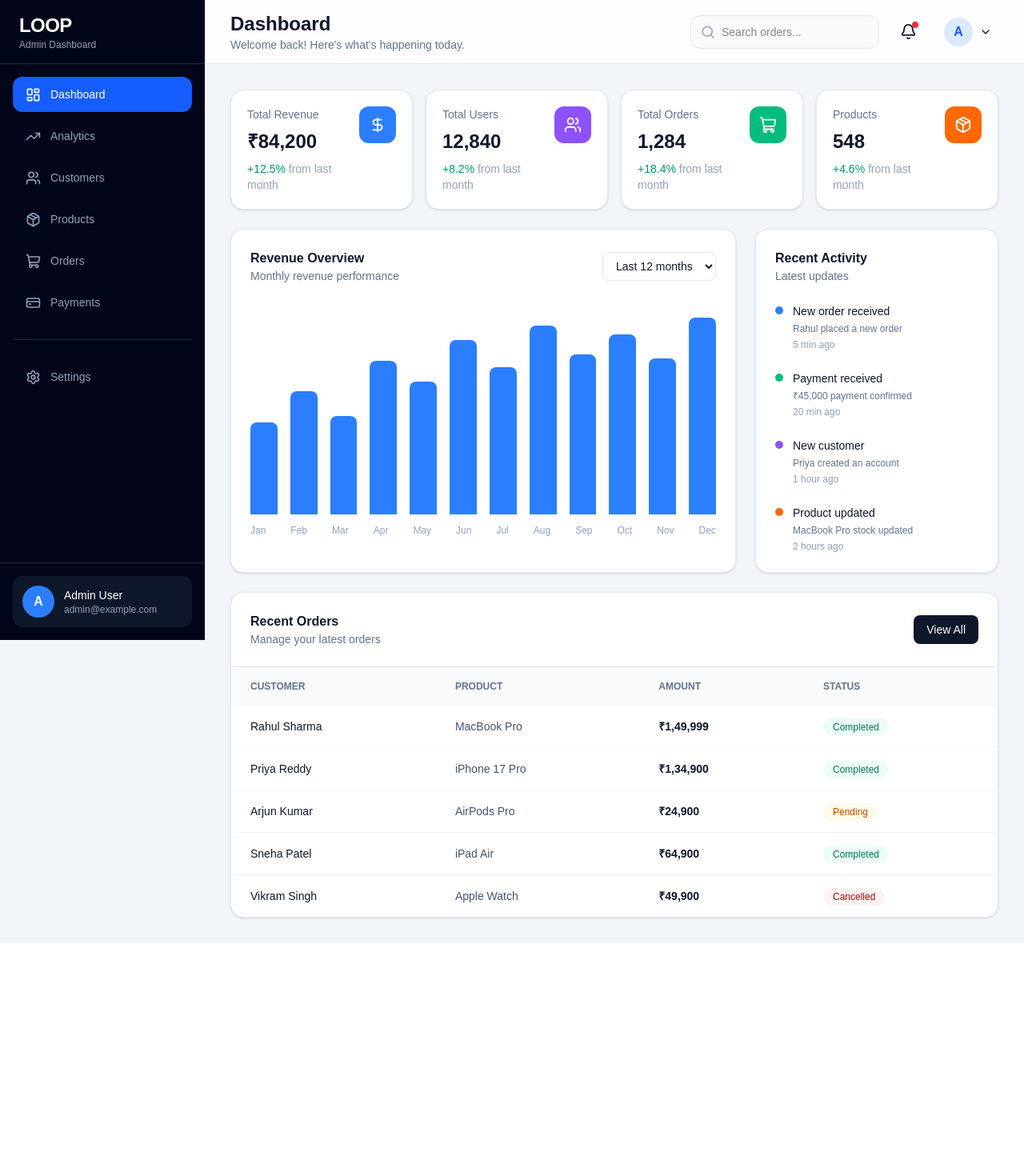
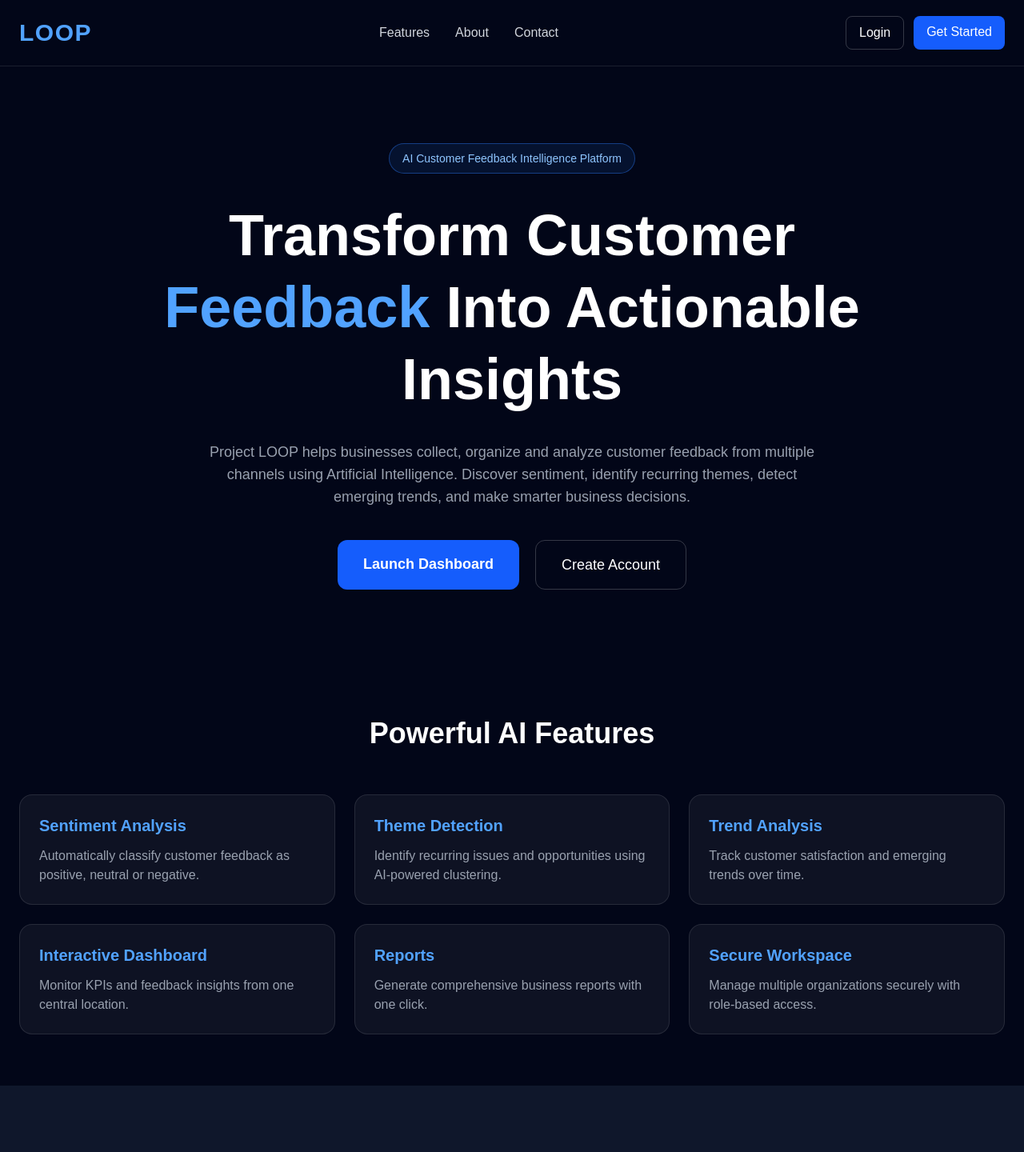
Before and after one commit to anupama169/LOOP, a Next.js app: page / in a window 1280 px wide. Shown: the top 1440 px of the page at 80% size. Before the commit the page ends 1179 px from the top, so only its background shows below. Built offline with nearby package versions, Linux system fonts and the light colour scheme.

Commit message:
Add Project LOOP landing page

```diff
--- a/app/page.tsx
+++ b/app/page.tsx
@@ -1,463 +1,188 @@
 "use client";
 
-import {
-  Bell,
-  ChevronDown,
-  CreditCard,
-  DollarSign,
-  LayoutDashboard,
-  Menu,
-  Package,
-  Search,
-  Settings,
-  ShoppingCart,
-  TrendingUp,
-  Users,
-  X,
-} from "lucide-react";
-import { useState } from "react";
-
-const stats = [
-  {
-    title: "Total Revenue",
-    value: "₹84,200",
-    change: "+12.5%",
-    icon: DollarSign,
-    color: "bg-blue-500",
-  },
-  {
-    title: "Total Users",
-    value: "12,840",
-    change: "+8.2%",
-    icon: Users,
-    color: "bg-violet-500",
-  },
-  {
-    title: "Total Orders",
-    value: "1,284",
-    change: "+18.4%",
-    icon: ShoppingCart,
-    color: "bg-emerald-500",
-  },
-  {
-    title: "Products",
-    value: "548",
-    change: "+4.6%",
-    icon: Package,
-    color: "bg-orange-500",
-  },
-];
-
-const orders = [
-  {
-    customer: "Rahul Sharma",
-    product: "MacBook Pro",
-    amount: "₹1,49,999",
-    status: "Completed",
-  },
-  {
-    customer: "Priya Reddy",
-    product: "iPhone 17 Pro",
-    amount: "₹1,34,900",
-    status: "Completed",
-  },
-  {
-    customer: "Arjun Kumar",
-    product: "AirPods Pro",
-    amount: "₹24,900",
-    status: "Pending",
-  },
-  {
-    customer: "Sneha Patel",
-    product: "iPad Air",
-    amount: "₹64,900",
-    status: "Completed",
-  },
-  {
-    customer: "Vikram Singh",
-    product: "Apple Watch",
-    amount: "₹49,900",
-    status: "Cancelled",
-  },
-];
-
-const chartData = [45, 60, 48, 75, 65, 85, 72, 92, 78, 88, 76, 96];
+import Link from "next/link";
 
 export default function Home() {
-  const [sidebarOpen, setSidebarOpen] = useState(false);
-  const [search, setSearch] = useState("");
+  return (
+    <main className="min-h-screen bg-slate-950 text-white">
 
-  const filteredOrders = orders.filter(
-    (order) =>
-      order.customer.toLowerCase().includes(search.toLowerCase()) ||
-      order.product.toLowerCase().includes(search.toLowerCase()),
-  );
+      {/* Navbar */}
+      <header className="border-b border-white/10">
+        <div className="mx-auto flex max-w-7xl items-center justify-between px-6 py-5">
+          <h1 className="text-3xl font-bold tracking-wider text-blue-400">
+            LOOP
+          </h1>
 
-  return (
-    <div className="min-h-screen bg-slate-100 text-slate-900">
-      {/* Mobile overlay */}
-      {sidebarOpen && (
-        <div
-          className="fixed inset-0 z-40 bg-black/50 lg:hidden"
-          onClick={() => setSidebarOpen(false)}
-        />
-      )}
+          <nav className="hidden md:flex items-center gap-8 text-gray-300">
+            <a href="#features" className="hover:text-white">Features</a>
+            <a href="#about" className="hover:text-white">About</a>
+            <a href="#contact" className="hover:text-white">Contact</a>
+          </nav>
 
-      {/* Sidebar */}
-      <aside
-        className={`fixed inset-y-0 left-0 z-50 w-64 transform bg-slate-950 text-white transition-transform duration-300 ${
-          sidebarOpen ? "translate-x-0" : "-translate-x-full"
-        } lg:translate-x-0`}
-      >
-        <div className="flex h-20 items-center justify-between border-b border-slate-800 px-6">
-          <div>
-            <h1 className="text-2xl font-bold tracking-tight">LOOP</h1>
-            <p className="text-xs text-slate-400">Admin Dashboard</p>
+          <div className="flex gap-3">
+            <Link
+              href="/loginpage"
+              className="rounded-lg border border-white/20 px-4 py-2 hover:bg-white/10"
+            >
+              Login
+            </Link>
+
+            <Link
+              href="/signup"
+              className="rounded-lg bg-blue-600 px-4 py-2 hover:bg-blue-500"
+            >
+              Get Started
+            </Link>
           </div>
+        </div>
+      </header>
 
-          <button
-            onClick={() => setSidebarOpen(false)}
-            className="rounded-lg p-2 hover:bg-slate-800 lg:hidden"
+      {/* Hero */}
+      <section className="mx-auto flex max-w-7xl flex-col items-center px-6 py-24 text-center">
+
+        <span className="rounded-full border border-blue-500/40 bg-blue-500/10 px-4 py-2 text-sm text-blue-300">
+          AI Customer Feedback Intelligence Platform
+        </span>
+
+        <h2 className="mt-8 max-w-5xl text-5xl font-extrabold leading-tight md:text-7xl">
+          Transform Customer
+          <span className="text-blue-400"> Feedback </span>
+          Into Actionable Insights
+        </h2>
+
+        <p className="mt-8 max-w-3xl text-lg text-gray-400">
+          Project LOOP helps businesses collect, organize and analyze customer
+          feedback from multiple channels using Artificial Intelligence.
+          Discover sentiment, identify recurring themes, detect emerging trends,
+          and make smarter business decisions.
+        </p>
+
+        <div className="mt-10 flex flex-wrap justify-center gap-5">
+
+          <Link
+            href="/dashboard"
+            className="rounded-xl bg-blue-600 px-8 py-4 text-lg font-semibold transition hover:bg-blue-500"
           >
-            <X size={20} />
-          </button>
+            Launch Dashboard
+          </Link>
+
+          <Link
+            href="/signup"
+            className="rounded-xl border border-white/20 px-8 py-4 text-lg hover:bg-white/10"
+          >
+            Create Account
+          </Link>
+
         </div>
 
-        <nav className="space-y-2 p-4">
-          <NavItem icon={LayoutDashboard} label="Dashboard" active />
-          <NavItem icon={TrendingUp} label="Analytics" />
-          <NavItem icon={Users} label="Customers" />
-          <NavItem icon={Package} label="Products" />
-          <NavItem icon={ShoppingCart} label="Orders" />
-          <NavItem icon={CreditCard} label="Payments" />
+      </section>
 
-          <div className="my-6 border-t border-slate-800" />
+      {/* Features */}
+      <section
+        id="features"
+        className="mx-auto max-w-7xl px-6 py-16"
+      >
+        <h3 className="text-center text-4xl font-bold">
+          Powerful AI Features
+        </h3>
 
-          <NavItem icon={Settings} label="Settings" />
-        </nav>
+        <div className="mt-14 grid gap-6 md:grid-cols-2 lg:grid-cols-3">
 
-        <div className="absolute bottom-0 w-full border-t border-slate-800 p-4">
-          <div className="flex items-center gap-3 rounded-xl bg-slate-900 p-3">
-            <div className="flex h-10 w-10 items-center justify-center rounded-full bg-blue-500 font-semibold">
-              A
-            </div>
+          {[
+            {
+              title: "Sentiment Analysis",
+              desc: "Automatically classify customer feedback as positive, neutral or negative."
+            },
+            {
+              title: "Theme Detection",
+              desc: "Identify recurring issues and opportunities using AI-powered clustering."
+            },
+            {
+              title: "Trend Analysis",
+              desc: "Track customer satisfaction and emerging trends over time."
+            },
+            {
+              title: "Interactive Dashboard",
+              desc: "Monitor KPIs and feedback insights from one central location."
+            },
+            {
+              title: "Reports",
+              desc: "Generate comprehensive business reports with one click."
+            },
+            {
+              title: "Secure Workspace",
+              desc: "Manage multiple organizations securely with role-based access."
+            }
+          ].map((feature) => (
+            <div
+              key={feature.title}
+              className="rounded-2xl border border-white/10 bg-white/5 p-6 transition hover:border-blue-500 hover:bg-white/10"
+            >
+              <h4 className="text-xl font-semibold text-blue-400">
+                {feature.title}
+              </h4>
 
-            <div className="min-w-0">
-              <p className="truncate text-sm font-medium">Admin User</p>
-              <p className="truncate text-xs text-slate-400">
-                admin@example.com
+              <p className="mt-3 text-gray-400">
+                {feature.desc}
               </p>
             </div>
-          </div>
+          ))}
+
         </div>
-      </aside>
+      </section>
 
-      {/* Main */}
-      <div className="lg:ml-64">
-        {/* Header */}
-        <header className="sticky top-0 z-30 flex h-20 items-center justify-between border-b border-slate-200 bg-white/90 px-4 backdrop-blur md:px-8">
-          <div className="flex items-center gap-4">
-            <button
-              onClick={() => setSidebarOpen(true)}
-              className="rounded-lg p-2 hover:bg-slate-100 lg:hidden"
-            >
-              <Menu size={22} />
-            </button>
+      {/* About */}
+      <section
+        id="about"
+        className="bg-slate-900 py-20"
+      >
+        <div className="mx-auto max-w-5xl px-6 text-center">
 
-            <div>
-              <h2 className="text-xl font-bold md:text-2xl">Dashboard</h2>
-              <p className="hidden text-sm text-slate-500 sm:block">
-                Welcome back! Here's what's happening today.
-              </p>
-            </div>
-          </div>
+          <h3 className="text-4xl font-bold">
+            Why Project LOOP?
+          </h3>
 
-          <div className="flex items-center gap-2 md:gap-4">
-            {/* Search */}
-            <div className="hidden items-center rounded-xl border border-slate-200 bg-slate-50 px-3 md:flex">
-              <Search size={18} className="text-slate-400" />
-              <input
-                value={search}
-                onChange={(e) => setSearch(e.target.value)}
-                placeholder="Search orders..."
-                className="w-48 bg-transparent px-2 py-2.5 text-sm outline-none"
-              />
-            </div>
+          <p className="mt-8 text-lg leading-8 text-gray-400">
+            Customer feedback is one of the most valuable assets for every
+            organization. Project LOOP centralizes feedback from multiple
+            channels and leverages AI to uncover meaningful insights,
+            helping businesses improve products, customer experience,
+            and overall satisfaction.
+          </p>
 
-            <button className="relative rounded-xl p-2.5 hover:bg-slate-100">
-              <Bell size={21} />
-              <span className="absolute right-2 top-2 h-2 w-2 rounded-full bg-red-500" />
-            </button>
+        </div>
+      </section>
 
-            <button className="hidden items-center gap-2 rounded-xl p-2 hover:bg-slate-100 sm:flex">
-              <div className="flex h-9 w-9 items-center justify-center rounded-full bg-blue-100 font-semibold text-blue-600">
-                A
-              </div>
-              <ChevronDown size={16} />
-            </button>
-          </div>
-        </header>
+      {/* CTA */}
+      <section
+        id="contact"
+        className="py-20"
+      >
+        <div className="mx-auto max-w-4xl rounded-3xl border border-white/10 bg-white/5 px-8 py-16 text-center">
 
-        <main className="p-4 md:p-8">
-          {/* Stats */}
-          <div className="grid gap-4 sm:grid-cols-2 xl:grid-cols-4">
-            {stats.map((stat) => {
-              const Icon = stat.icon;
+          <h3 className="text-4xl font-bold">
+            Ready to Explore Project LOOP?
+          </h3>
 
-              return (
-                <div
-                  key={stat.title}
-                  className="rounded-2xl border border-slate-200 bg-white p-5 shadow-sm transition hover:-translate-y-1 hover:shadow-md"
-                >
-                  <div className="flex items-start justify-between">
-                    <div>
-                      <p className="text-sm font-medium text-slate-500">
-                        {stat.title}
-                      </p>
+          <p className="mt-5 text-gray-400">
+            Start analyzing customer feedback with AI today.
+          </p>
 
-                      <h3 className="mt-2 text-2xl font-bold">
-                        {stat.value}
-                      </h3>
+          <Link
+            href="/dashboard"
+            className="mt-10 inline-block rounded-xl bg-blue-600 px-8 py-4 text-lg font-semibold hover:bg-blue-500"
+          >
+            Open Dashboard
+          </Link>
 
-                      <p className="mt-2 text-sm font-medium text-emerald-600">
-                        {stat.change}{" "}
-                        <span className="font-normal text-slate-400">
-                          from last month
-                        </span>
-                      </p>
-                    </div>
+        </div>
+      </section>
 
-                    <div
-                      className={`rounded-xl p-3 text-white ${stat.color}`}
-                    >
-                      <Icon size={22} />
-                    </div>
-                  </div>
-                </div>
-              );
-            })}
-          </div>
+      {/* Footer */}
+      <footer className="border-t border-white/10 py-8 text-center text-gray-500">
+        © 2026 Project LOOP • AI Customer Feedback Intelligence Platform
+      </footer>
 
-          {/* Charts */}
-          <div className="mt-6 grid gap-6 xl:grid-cols-3">
-            <div className="rounded-2xl border border-slate-200 bg-white p-6 shadow-sm xl:col-span-2">
-              <div className="flex items-center justify-between">
-                <div>
-                  <h3 className="font-semibold">Revenue Overview</h3>
-                  <p className="text-sm text-slate-500">
-                    Monthly revenue performance
-                  </p>
-                </div>
-
-                <select className="rounded-lg border border-slate-200 bg-white px-3 py-2 text-sm outline-none">
-                  <option>Last 12 months</option>
-                  <option>Last 6 months</option>
-                  <option>Last 30 days</option>
-                </select>
-              </div>
-
-              {/* Simple interactive-looking chart */}
-              <div className="mt-8 flex h-64 items-end gap-2 sm:gap-4">
-                {chartData.map((height, index) => (
-                  <div
-                    key={index}
-                    className="group flex h-full flex-1 items-end"
-                  >
-                    <div
-                      style={{ height: `${height}%` }}
-                      className="relative w-full rounded-t-lg bg-blue-500 transition-all duration-300 hover:bg-blue-600"
-                    >
-                      <span className="absolute -top-7 left-1/2 hidden -translate-x-1/2 rounded bg-slate-900 px-2 py-1 text-xs text-white group-hover:block">
-                        ₹{height}k
-                      </span>
-                    </div>
-                  </div>
-                ))}
-              </div>
-
-              <div className="mt-3 flex justify-between text-xs text-slate-400">
-                <span>Jan</span>
-                <span>Feb</span>
-                <span>Mar</span>
-                <span>Apr</span>
-                <span>May</span>
-                <span>Jun</span>
-                <span>Jul</span>
-                <span>Aug</span>
-                <span>Sep</span>
-                <span>Oct</span>
-                <span>Nov</span>
-                <span>Dec</span>
-              </div>
-            </div>
-
-            {/* Recent Activity */}
-            <div className="rounded-2xl border border-slate-200 bg-white p-6 shadow-sm">
-              <div className="flex items-center justify-between">
-                <div>
-                  <h3 className="font-semibold">Recent Activity</h3>
-                  <p className="text-sm text-slate-500">Latest updates</p>
-                </div>
-              </div>
-
-              <div className="mt-6 space-y-6">
-                <Activity
-                  color="bg-blue-500"
-                  title="New order received"
-                  description="Rahul placed a new order"
-                  time="5 min ago"
-                />
-
-                <Activity
-                  color="bg-emerald-500"
-                  title="Payment received"
-                  description="₹45,000 payment confirmed"
-                  time="20 min ago"
-                />
-
-                <Activity
-                  color="bg-violet-500"
-                  title="New customer"
-                  description="Priya created an account"
-                  time="1 hour ago"
-                />
-
-                <Activity
-                  color="bg-orange-500"
-                  title="Product updated"
-                  description="MacBook Pro stock updated"
-                  time="2 hours ago"
-                />
-              </div>
-            </div>
-          </div>
-
-          {/* Orders */}
-          <div className="mt-6 overflow-hidden rounded-2xl border border-slate-200 bg-white shadow-sm">
-            <div className="flex flex-col gap-3 border-b border-slate-200 p-6 sm:flex-row sm:items-center sm:justify-between">
-              <div>
-                <h3 className="font-semibold">Recent Orders</h3>
-                <p className="text-sm text-slate-500">
-                  Manage your latest orders
-                </p>
-              </div>
-
-              <button className="rounded-lg bg-slate-900 px-4 py-2 text-sm font-medium text-white transition hover:bg-slate-700">
-                View All
-              </button>
-            </div>
-
-            <div className="overflow-x-auto">
-              <table className="w-full min-w-[700px] text-left text-sm">
-                <thead className="bg-slate-50 text-xs uppercase text-slate-500">
-                  <tr>
-                    <th className="px-6 py-4">Customer</th>
-                    <th className="px-6 py-4">Product</th>
-                    <th className="px-6 py-4">Amount</th>
-                    <th className="px-6 py-4">Status</th>
-                  </tr>
-                </thead>
-
-                <tbody className="divide-y divide-slate-100">
-                  {filteredOrders.map((order) => (
-                    <tr
-                      key={`${order.customer}-${order.product}`}
-                      className="transition hover:bg-slate-50"
-                    >
-                      <td className="px-6 py-4 font-medium">
-                        {order.customer}
-                      </td>
-
-                      <td className="px-6 py-4 text-slate-600">
-                        {order.product}
-                      </td>
-
-                      <td className="px-6 py-4 font-semibold">
-                        {order.amount}
-                      </td>
-
-                      <td className="px-6 py-4">
-                        <StatusBadge status={order.status} />
-                      </td>
-                    </tr>
-                  ))}
-                </tbody>
-              </table>
-
-              {filteredOrders.length === 0 && (
-                <div className="p-10 text-center text-sm text-slate-500">
-                  No orders found.
-                </div>
-              )}
-            </div>
-          </div>
-        </main>
-      </div>
-    </div>
+    </main>
   );
 }
-
-function NavItem({
-  icon: Icon,
-  label,
-  active = false,
-}: {
-  icon: React.ElementType;
-  label: string;
-  active?: boolean;
-}) {
-  return (
-    <button
-      className={`flex w-full items-center gap-3 rounded-xl px-4 py-3 text-sm font-medium transition ${
-        active
-          ? "bg-blue-600 text-white"
-          : "text-slate-400 hover:bg-slate-800 hover:text-white"
-      }`}
-    >
-      <Icon size={19} />
-      {label}
-    </button>
-  );
-}
-
-function Activity({
-  color,
-  title,
-  description,
-  time,
-}: {
-  color: string;
-  title: string;
-  description: string;
-  time: string;
-}) {
-  return (
-    <div className="flex gap-3">
-      <div className={`mt-1 h-2.5 w-2.5 rounded-full ${color}`} />
-
-      <div className="flex-1">
-        <p className="text-sm font-medium">{title}</p>
-        <p className="mt-1 text-xs text-slate-500">{description}</p>
-        <p className="mt-1 text-xs text-slate-400">{time}</p>
-      </div>
-    </div>
-  );
-}
-
-function StatusBadge({ status }: { status: string }) {
-  const styles = {
-    Completed: "bg-emerald-50 text-emerald-700",
-    Pending: "bg-amber-50 text-amber-700",
-    Cancelled: "bg-red-50 text-red-700",
-  };
-
-  return (
-    <span
-      className={`rounded-full px-3 py-1 text-xs font-medium ${
-        styles[status as keyof typeof styles]
-      }`}
-    >
-      {status}
-    </span>
-  );
-}
```
